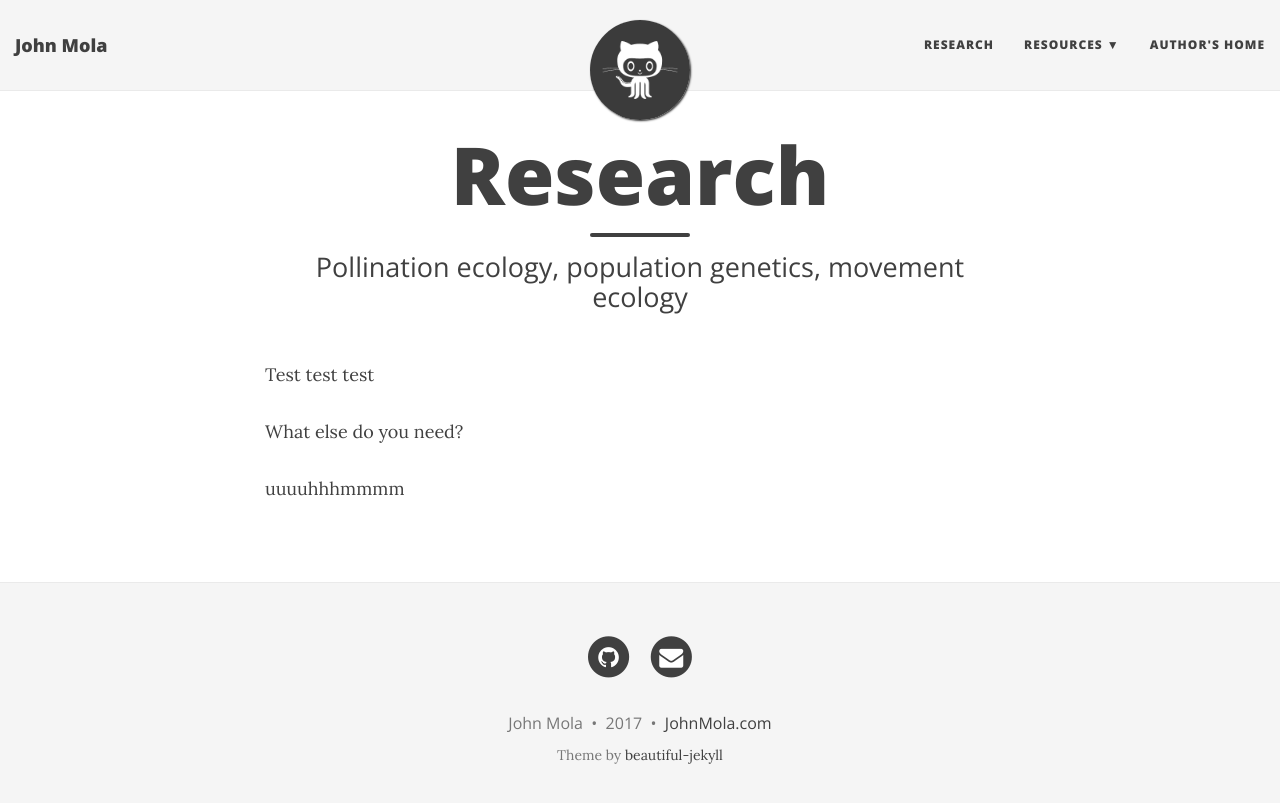
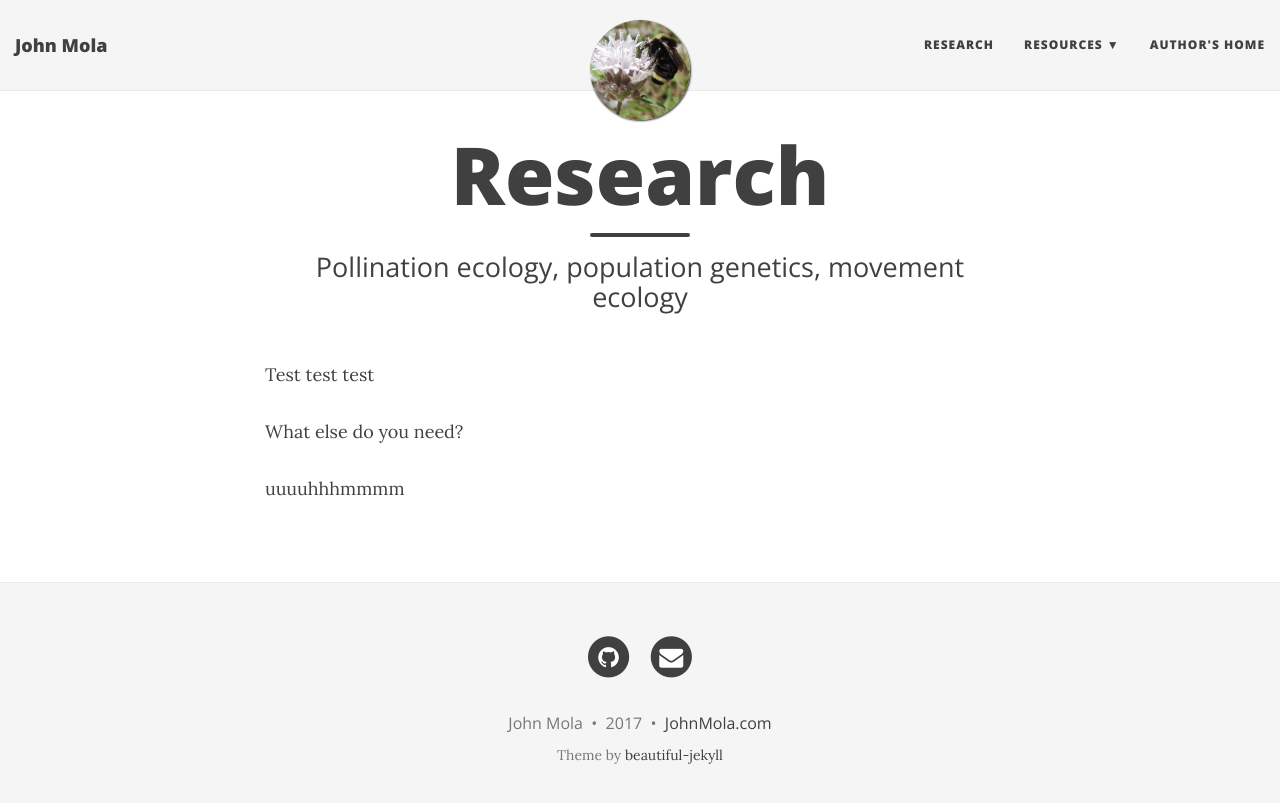
Before and after one commit to maureenpage/maureen-page.github.io, a Jekyll site: the page built from Research.md, in a window 1280 px wide. Shown: the top 803 px of the page. Built offline with Jekyll 4.4.1, drawn with Linux system fonts in a browser that asks for light colours; nearby versions of some CDN libraries.

Commit message:
Updating 10/9/2017

```diff
--- a/_config.yml
+++ b/_config.yml
@@ -23,7 +23,7 @@
 
 # List of links in the navigation bar
 navbar-links:
-  Research: "aboutme"
+  Research: "Research"
   Resources:
     - Beautiful Jekyll: "http://deanattali.com/beautiful-jekyll/"
     - Learn markdown: "http://www.markdowntutorial.com/"
@@ -32,7 +32,7 @@
 
 # Image to show in the navigation bar - image must be a square (width = height)
 # Remove this parameter if you don't want an image in the navbar
-avatar: "/img/avatar-icon.png"
+avatar: "/img/beephoto_sqaure.png"
 
 # If you want to have an image logo in the top-left corner instead of the title text,
 # then specify the following parameter
```
Also changed, not shown: Research.md (renamed from aboutme.md), img/beephoto_sqaure.png (added).
